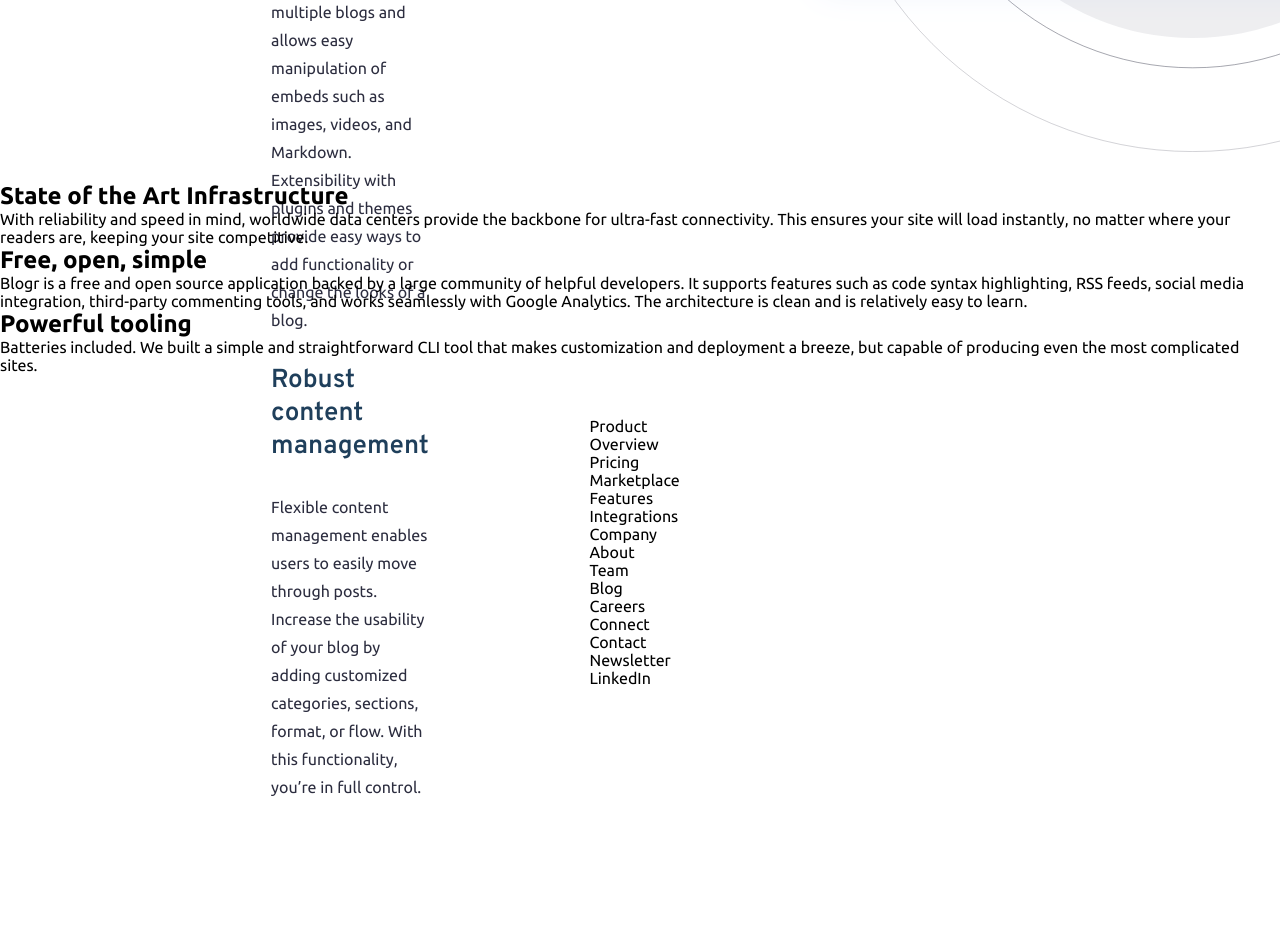
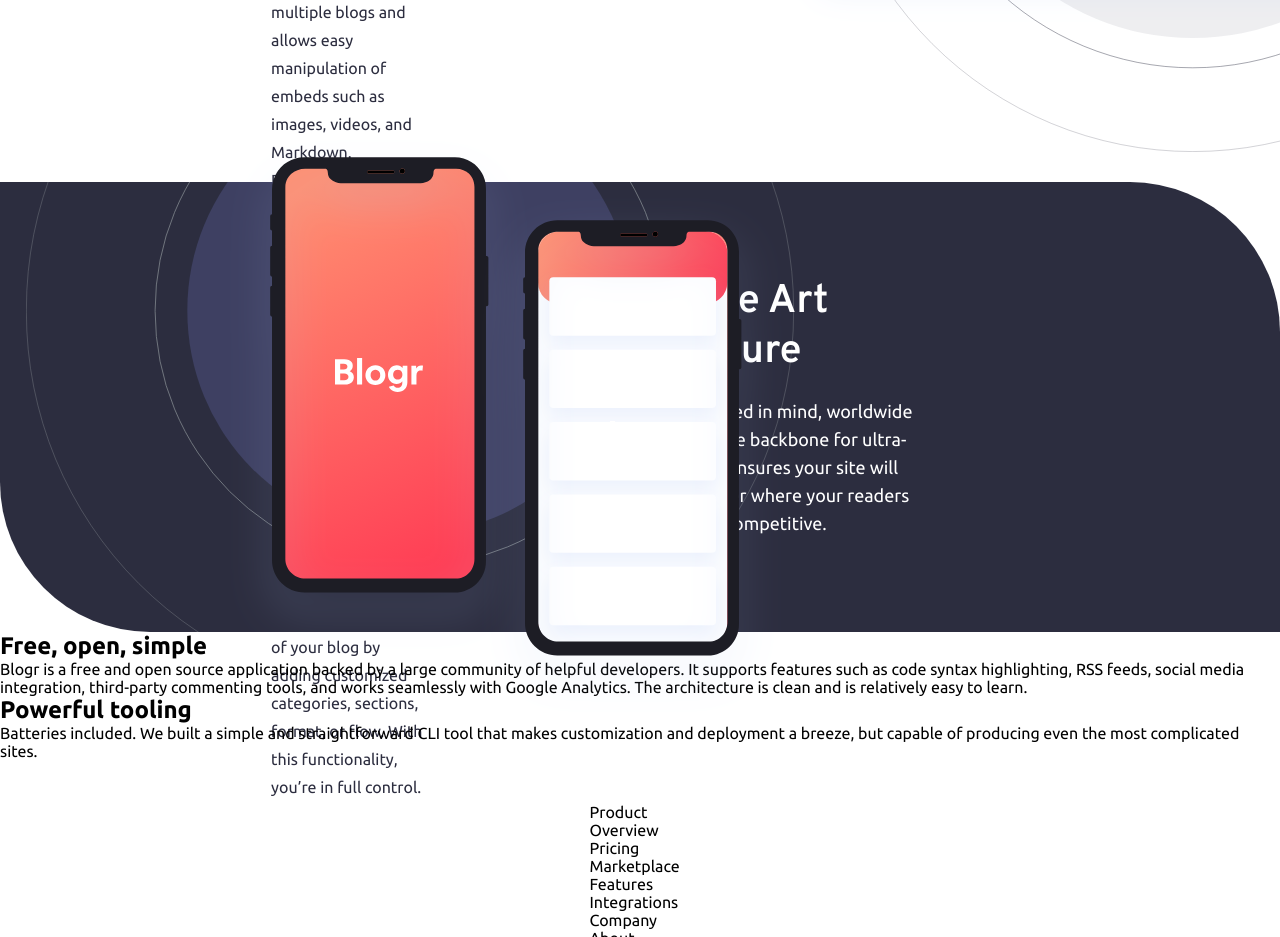
Before and after one commit to DarkPsycho0/blogr-landing-page, a plain HTML site: page index.html in a window 1280 px wide. Shown: the part 1098-2035 px from the top of the page. Before the commit the page ends 1899 px from the top, so only its background shows below. Drawn offline with Linux system fonts and the light colour scheme.

Commit message:
state section pronto

```diff
--- a/index.html
+++ b/index.html
@@ -56,7 +56,8 @@
                         content.
                         The editor supports management of multiple blogs and allows easy manipulation of embeds such as
                         images,
-                    videos, and Markdown. Extensibility with plugins and themes provide easy ways to add functionality
+                        videos, and Markdown. Extensibility with plugins and themes provide easy ways to add
+                        functionality
                         or
                         change the looks of a blog.</p>
             </div>
@@ -64,17 +65,22 @@
                 <h3>Robust content management</h2>
                     <p>Flexible content management enables users to easily move through posts. Increase the usability of
                         your blog
-                    by adding customized categories, sections, format, or flow. With this functionality, you’re in full
+                        by adding customized categories, sections, format, or flow. With this functionality, you’re in
+                        full
                         control.</p>
             </div>
         </section>
 
         <section class="state">
+            <img src="./src/images/illustration-phones.svg" alt="phones">
+
+            <div>
                 <h2>State of the Art Infrastructure</h2>
                 <p>With reliability and speed in mind, worldwide data centers provide the backbone for ultra-fast
                     connectivity.
                     This ensures your site will load instantly, no matter where your readers are, keeping your site
                     competitive.</p>
+            </div>
         </section>
 
         <section class="">
@@ -100,7 +106,9 @@
             <a href="#"><img src="./src/images/logo.svg" alt="logo"></a>
 
             <ul>
-                <li><p>Product</p></li>
+                <li>
+                    <p>Product</p>
+                </li>
                 <li><a href="#">Overview</a></li>
                 <li><a href="#">Pricing</a></li>
                 <li><a href="#">Marketplace</a></li>
@@ -109,7 +117,9 @@
             </ul>
 
             <ul>
-                <li><p>Company</p></li>
+                <li>
+                    <p>Company</p>
+                </li>
                 <li><a href="#">About</a></li>
                 <li><a href="#">Team</a></li>
                 <li><a href="#">Blog</a></li>
@@ -117,7 +127,9 @@
             </ul>
 
             <ul>
-                <li><p>Connect</p></li>
+                <li>
+                    <p>Connect</p>
+                </li>
                 <li><a href="#">Contact</a></li>
                 <li><a href="#">Newsletter</a></li>
                 <li><a href="#">LinkedIn</a></li>
--- a/src/css/style.css
+++ b/src/css/style.css
@@ -143,3 +143,43 @@
     line-height: 28px;
     margin-bottom: 30px;
 }
+
+.state {
+    display: flex;
+    justify-content: flex-end;
+    align-items: center;
+    background-color: hsl(237, 17%, 21%);
+    background-image: url(../images/bg-pattern-circles.svg);
+    background-repeat: no-repeat;
+    background-position: 5% 80%;
+    background-size: 60%;
+    border-bottom-left-radius: 150px;
+    border-top-right-radius: 150px;
+    height: 450px;
+    width: 100%;
+    position: relative;
+}
+
+.state img{
+    position: absolute;
+    left: 18%;
+    top: -10%;
+}
+
+.state div {
+    width: 30%;
+    margin-right: 350px;
+}
+
+.state div h2{
+    font-size: 40px;
+    font-family: 'Overpass', sans-serif;
+    color: hsl(0, 0%, 100%);
+    margin-bottom: 20px;
+}
+
+.state div p{
+    font-size: 18px;
+    line-height: 28px;
+    color: hsl(0, 0%, 100%);
+}
```
Lines whose indentation alone changed are shown as unchanged.
